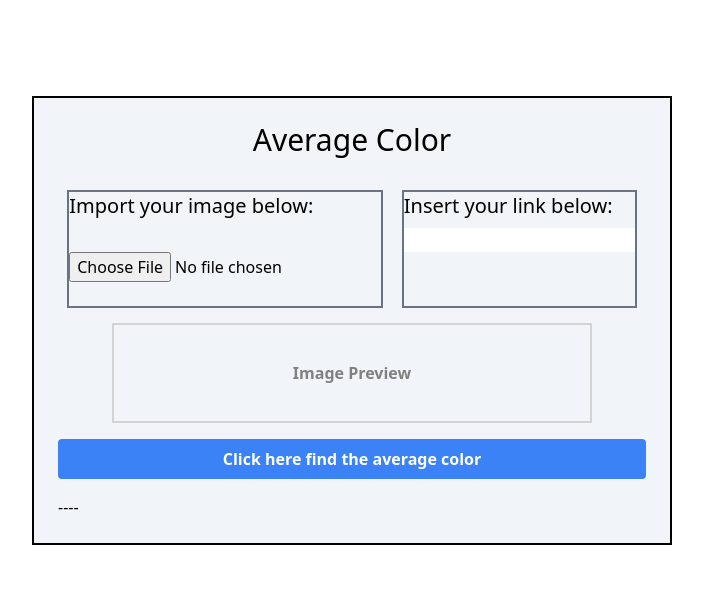
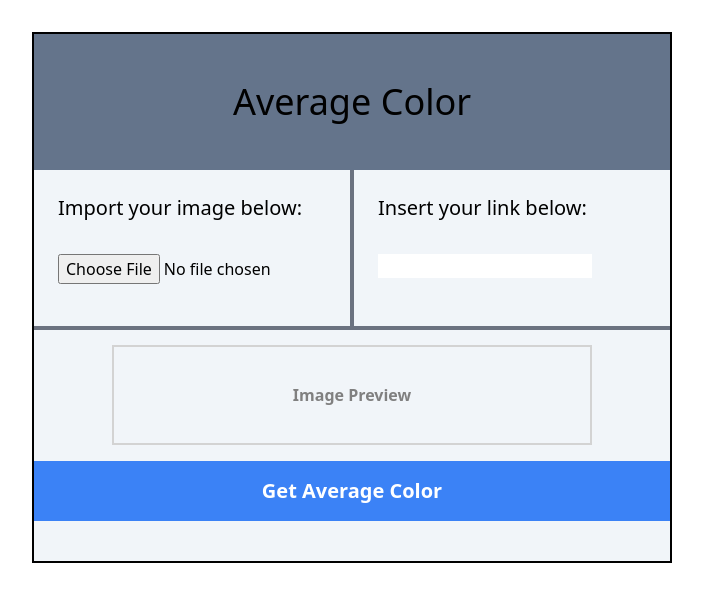
Before and after one commit to ChenBri/Average-Color, a Vue app: page / in a window 1280 px wide. Shown: the top 602 px of the page, without its empty margins (288-991 px from the left). Built offline with nearby package versions, Linux system fonts and the light colour scheme.

Commit message:
Added styling

```diff
--- a/package.json
+++ b/package.json
@@ -9,6 +9,8 @@
   },
   "dependencies": {
     "core-js": "^3.8.3",
+    "fast-average-color": "^7.1.0",
+    "get-image-colors": "^4.0.1",
     "vue": "^3.2.13",
     "vue-script-component": "^0.1.7"
   },
--- a/src/components/ColorContainer.vue
+++ b/src/components/ColorContainer.vue
@@ -16,9 +16,9 @@
       text-white
     "
   >
-    <div class="h-[50px] content-center">{{ RGB }}</div>
-    <div class="h-[50px] content-center">{{ HEX }}</div>
-    <div class="h-[50px] content-center">{{ HSL }}</div>
+    <div id="rgb" class="h-[50px] content-center">{{ RGB }}</div> <button @click="copyColor('rgb')" class="inline-block">Copy</button>
+    <div id="hex" class="h-[50px] content-center">{{ HEX }}</div> <button @click="copyColor('hex')" class="inline-block">Copy</button>
+    <div id="hsl" class="h-[50px] content-center">{{ HSL }}</div> <button @click="copyColor('hsl')" class="inline-block">Copy</button>
 
   </div>
 </template>
@@ -37,6 +37,14 @@ export default {
   },
 
   props: ["RGBcolor", "firstTrigger"],
+
+  methods: {
+    copyColor(id){
+      var copyText = document.getElementById(id).textContent;
+      navigator.clipboard.writeText(copyText);
+      console.log(copyText);
+    }
+  },
 
   watch: {
     RGBcolor() {
--- a/src/components/OpenPicture.vue
+++ b/src/components/OpenPicture.vue
@@ -1,8 +1,8 @@
 <template>
 
   <section>
-    <div class="flex flex-cols justify-around">
-      <div class="border-2 border-gray-500">
+    <div class="flex flex-cols justify-around items-center justify-items-center">
+      <div class="border-r-2 border-b-4 border-gray-500 w-[50%] h-[10rem] p-6">
         <p class="text-xl pb-2">Import your image below:</p>
 
         <input
@@ -16,9 +16,10 @@
         />
       </div>
 
-      <div class="border-2 border-gray-500">
+      <div class="border-l-2 border-b-4 border-gray-500 w-[50%] h-[10rem] p-6">
         <p class="text-xl pb-2">Insert your link below:</p>
         <input
+          class="mt-6 w-[80%]"
           @click="activeTab('url')"
           v-model="url"
           type="url"
@@ -49,13 +50,14 @@
           hover:bg-blue-700
           text-white
           font-bold
-          py-2
+          py-4
           my-4
           px-4
-          rounded
+          text-xl
+
         "
       >
-        Click here find the average color
+        Get Average Color
       </button>
 
       <color-container
@@ -63,8 +65,6 @@
         :RGBcolor="RGBcolor"
         :firstTrigger="firstTrigger"
       ></color-container>
-
-      {{theArray[0]}}-{{theArray[1]}}-{{theArray[1]}}-{{theArray[3]}}-{{theArray[4]}}
 
 
     </div>
@@ -92,7 +92,6 @@ export default {
       firstTrigger: false, // Enable ColorContainer.vue after the first click on the button
       active: "none",
       validimg: false,
-      theArray: []
     };
   },
 
@@ -205,7 +204,6 @@ export default {
           that.theArray = imageArray;
 
 
-
           while ((i += 5 * 4) < length) {
             count++;
             rgb.r += imageArray[i];
@@ -235,10 +233,6 @@ export default {
       previewImage.style.display = "none";
 
       this.active = src;
-    },
-
-    createPalette(){
-      console.log('Help me');
     }
   },
 
@@ -246,10 +240,6 @@ export default {
     url() {
       this.url = this.url.replace(/\s/g, "");
       this.getFile("url");
-    },
-
-    theArray(){
-       this.createPalette();
     }
   },
 };
@@ -258,6 +248,7 @@ export default {
 <style scoped>
 #image-preview-container {
   width: 30rem;
+
   min-height: 100px;
   border: 2px solid lightgray;
   margin-top: 15px;
@@ -271,5 +262,6 @@ export default {
 #image-preview-image {
   display: none;
   width: 100%;
+  max-height: 17.5rem;
 }
 </style>
--- a/src/components/PageContainer.vue
+++ b/src/components/PageContainer.vue
@@ -1,7 +1,7 @@
 <template>
   <section>
-    <div class="border-2 border-black bg-slate-100 w-6/12 m-auto p-6 mt-24">
-      <header class="text-center text-3xl pb-8">Average Color</header>
+    <div class="border-2 border-black bg-slate-100 w-6/12 pb-6 m-auto mt-8">
+      <header class="text-center text-4xl py-12 bg-slate-500">Average Color</header>
       <open-picture></open-picture>
     </div>
   </section>
```
Also changed, not shown: 1 other file (tests, documents, lock files or other folders).
